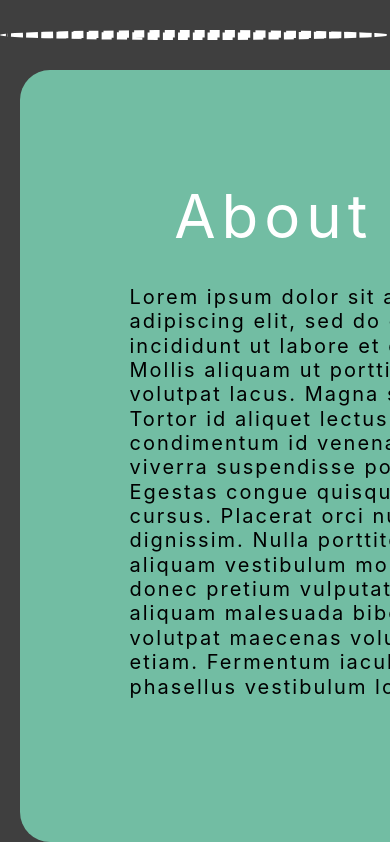
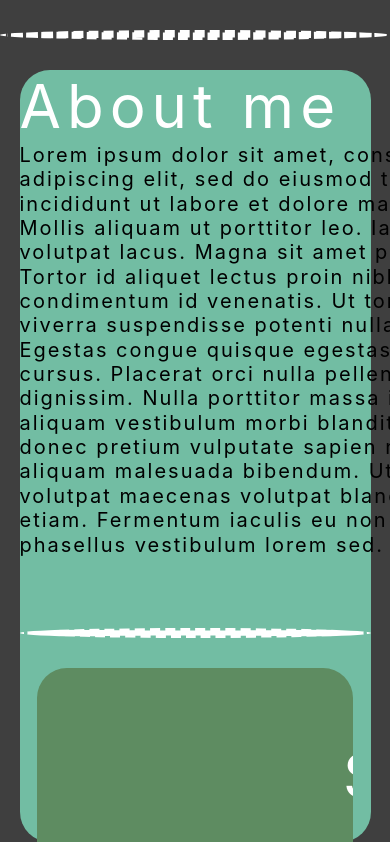
Before and after one commit to Alison0704/alitronics-website, a plain HTML site: page index.html in a window 390 px wide. Shown: the part 851-1693 px from the top of the page. Drawn offline with Linux system fonts and the light colour scheme; a web font is replaced by a local one.

Commit message:
Updates on making the website more flexible and responsive

```diff
--- a/index.html
+++ b/index.html
@@ -34,10 +34,10 @@
       <div class="background-home"></div>
       <div class="line"></div>
       <div class="background-about-me">
-        <span class="title">About me</span>
-        <div class="flex-row-b">
-          <div class="self-picture"></div>
-          <span class="description-about-me"
+          <div class="about-me-content">
+            <div class="about-me-text">
+              <div class="title">About me</div>
+              <div class="description-about-me"
               >Lorem ipsum dolor sit amet, consectetur adipiscing elit, sed do
               eiusmod tempor incididunt ut labore et dolore magna aliqua. Mollis
               aliquam ut porttitor leo. Iaculis urna id volutpat lacus. Magna sit
@@ -52,6 +52,8 @@
               sed.<br
             /></span>
             </div>
+          </div>
+          <div class="self-picture"></div>
       </div>
       <div class="line"></div>
       <div class="background-skills">
--- a/style.css
+++ b/style.css
@@ -96,10 +96,10 @@ body{
   .background-home {
     position: relative;
     height: 772px;
-    left: 5%;
+    margin: 0% 5% 0% 5%;
     background: #94e8b4;
-    border-radius: 30px 0 0 30px;
-  }
+    border-radius: 30px 30px 30px 30px;
+   }
   .line {
     margin-top: 30px;
     margin-bottom: 30px ;
@@ -111,56 +111,26 @@ body{
   .background-about-me {
     position: relative;
     height: 772px;
-    left: 5%;
+    margin: 0% 5% 0% 5%;
     font-size: 0px;
     background: #72bda3;
-    overflow: visible auto;
-    border-radius: 30px 0 0 30px;
+    border-radius: 30px 30px 30px 30px;
   }
+  .about-me-content {
+    display: flex;
+    align-items: center;}
   .title {
-    display: flex;
-    align-items: flex-start;
-    justify-content: center;
-    position: relative;
-    width: 289px;
-    height: 73px;
-    margin: 110px 0 0 171px;
     color: #ffffff;
     font-family: Keania One, var(--default-font-family);
     font-size: 60px;
     font-weight: 400;
     line-height: 73px;
-    text-align: center;
     white-space: nowrap;
     letter-spacing: 6px;
-    z-index: 68;
-  }
-  .flex-row-b {
-    position: relative;
-    width: 1040px;
-    height: 487px;
-    margin: 0 0 0 110px;
-    z-index: 67;
-  }
-  .self-picture {
-    position: absolute;
-    width: 370px;
-    height: 487px;
-    top: 0;
-    left: 670px;
-    background: #d9d9d9;
-    z-index: 66;
-    border-radius: 20px;
   }
   .description-about-me {
-    display: flex;
-    align-items: flex-start;
-    justify-content: flex-start;
-    position: absolute;
     width: 540px;
     height: 455px;
-    top: 32px;
-    left: 0;
     color: #000000;
     font-family: Keania One, var(--default-font-family);
     font-size: 20px;
@@ -168,15 +138,24 @@ body{
     line-height: 24.34px;
     text-align: left;
     letter-spacing: 2px;
-    z-index: 67;
+  }
+
+  .about-me-text{
+    flex-direction: row;
+  }
+  .self-picture {
+    width: 370px;
+    height: 487px;
+    background: #d9d9d9;
+    border-radius: 20px;
   }
   .background-skills {
     position: relative;
     height: 772px;
-    left: 5%;
+    margin: 0% 5% 0% 5%;
     font-size: 0px;
     overflow: visible auto;
-    border-radius: 30px 0 0 30px;
+    border-radius: 30px 30px 30px 30px;
     background: #5e8c61;
   }
   .title-2 {
@@ -270,10 +249,10 @@ body{
   .background-project {
     position: relative;
     height: 1752px;
-    left: 5%;
+    margin: 0% 5% 0% 5%;
     font-size: 0px;
     overflow: visible auto;
-    border-radius: 30px 0 0 30px;
+    border-radius: 30px 30px 30px 30px;
     font-size: 0px;
     background: #4e6151;
   }
@@ -551,10 +530,10 @@ body{
   }
   .background-contact-me {
     position: relative;
-    left: 5%;
+    margin: 0% 5% 0% 5%;
     font-size: 0px;
     overflow: visible auto;
-    border-radius: 30px 0 0 30px;
+    border-radius: 30px 30px 30px 30px;
     height: 513px;
     background: #3b322c;;
   }
```
Lines whose indentation alone changed are shown as unchanged.
